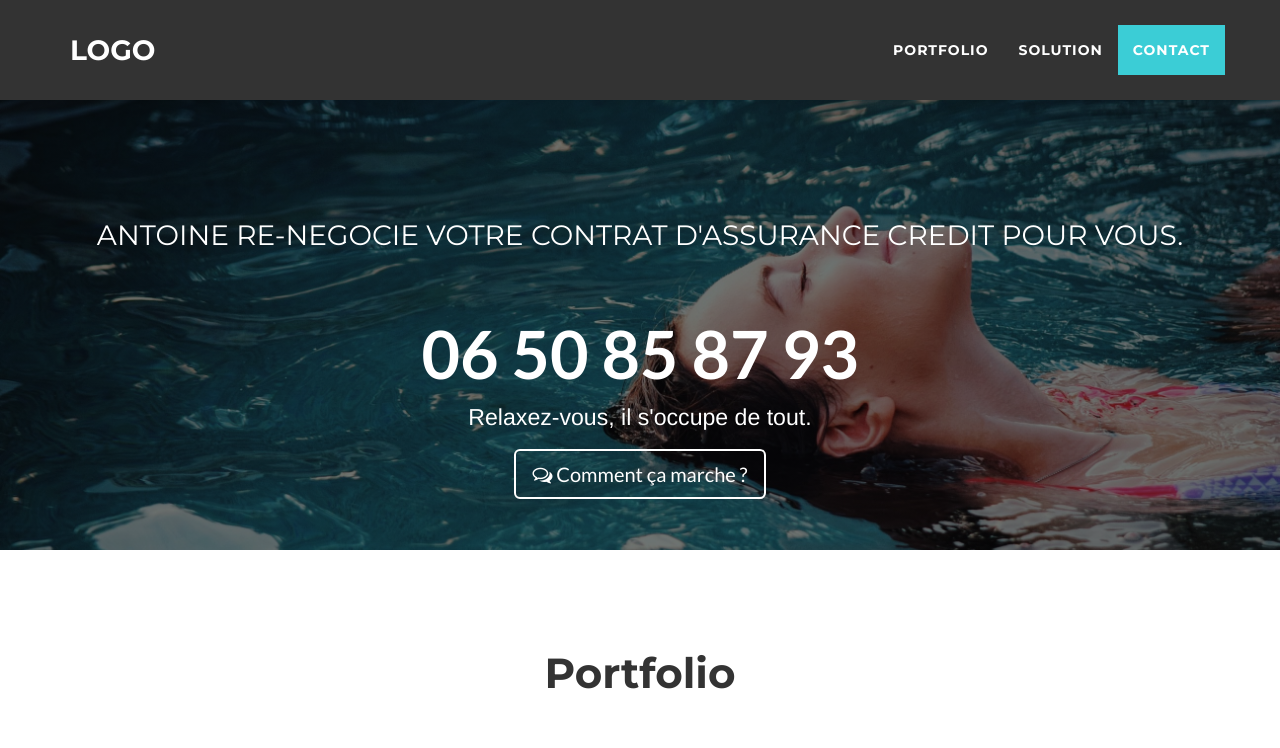
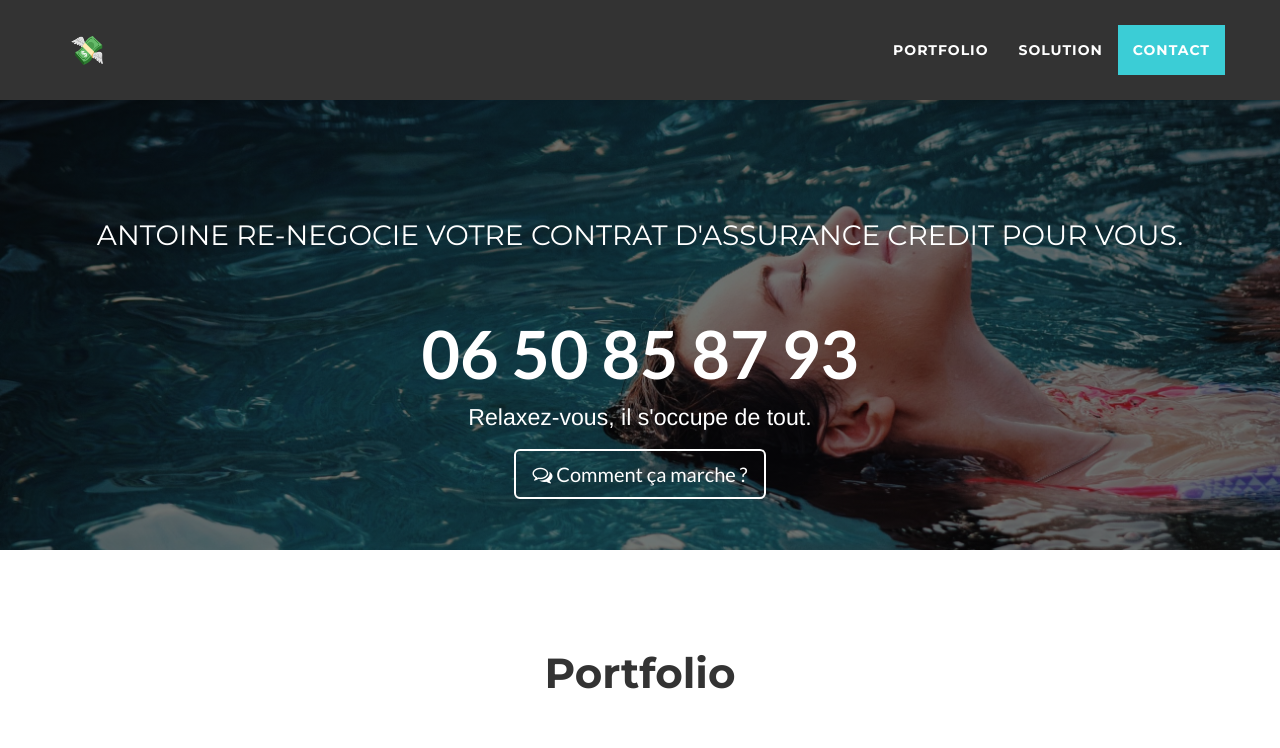
Before and after one commit to apollinesentucq/assistance-credit, a website: page index.html in a window 1280 px wide. Shown: the top 748 px of the page. Drawn offline with nearby package versions, Linux system fonts and the light colour scheme; a script that the page names is missing.

Commit message:
new logo added

```diff
--- a/index.html
+++ b/index.html
@@ -42,7 +42,7 @@
                 <button type="button" class="navbar-toggle" data-toggle="collapse" data-target="#bs-example-navbar-collapse-1">
                     <span class="sr-only">Toggle navigation</span> Menu <i class="fa fa-bars"></i>
                 </button>
-                <a class="navbar-brand" href="#page-top">logo</a>
+                <a class="navbar-brand" href="#page-top">💸</a>
             </div>
 
             <!-- Collect the nav links, forms, and other content for toggling -->
```
